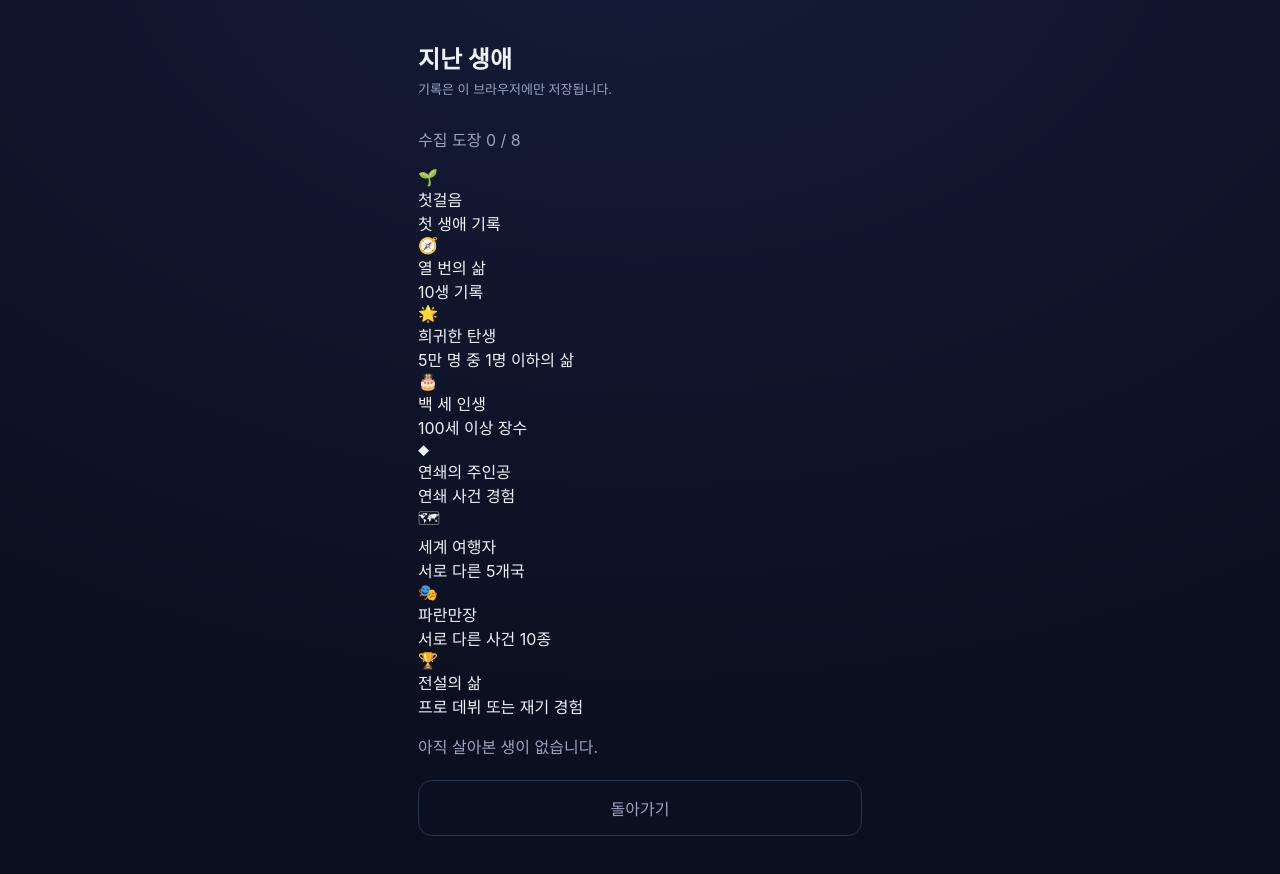
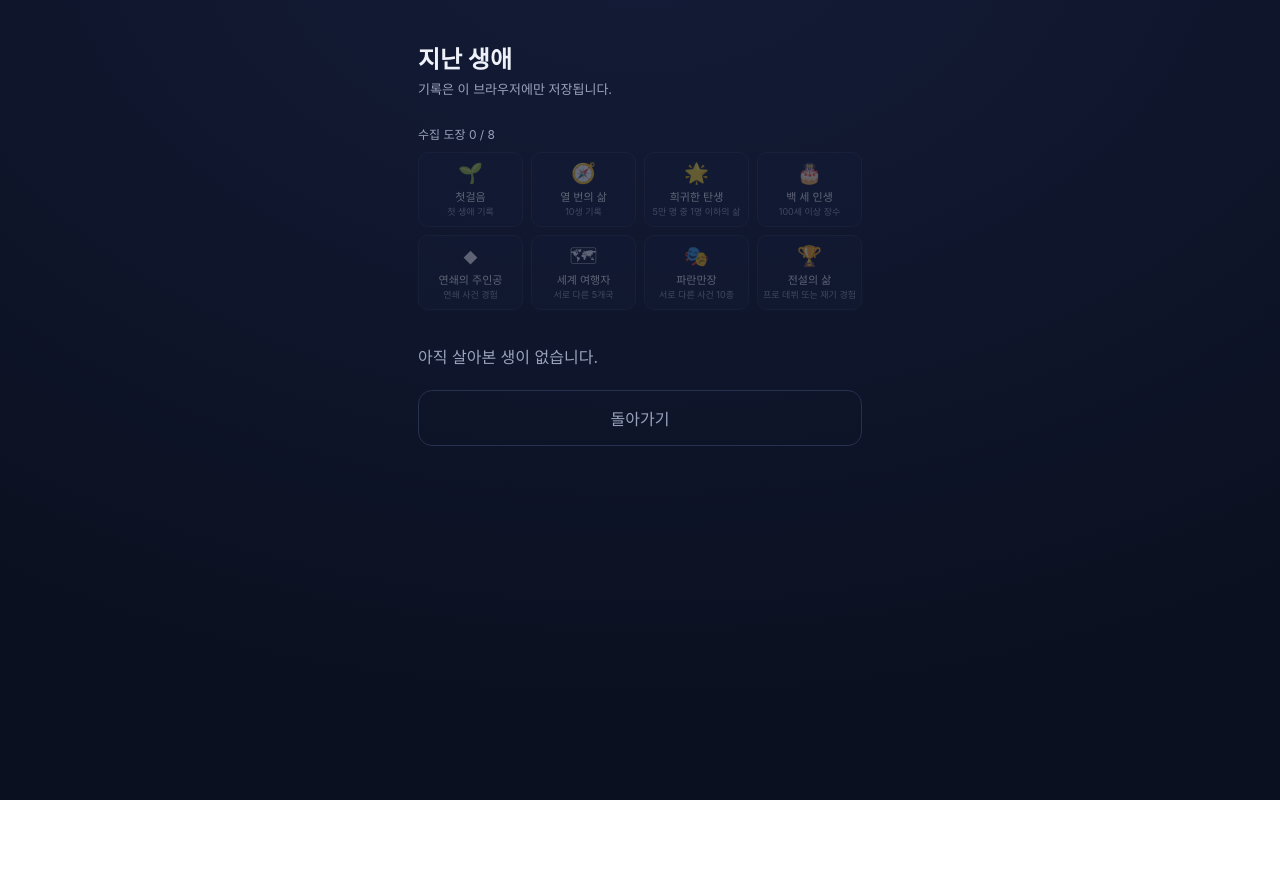
Before and after one commit to sigco3111/dashi-jigu, a website with bundled scripts: page index.html in a window 1280 px wide. Both pictures are taken after a click on the button "지난 생애". After the commit the page ends 800 px from the top, so only its background shows below. Built offline with nearby package versions, Linux system fonts and the light colour scheme.

Commit message:
Add styles for arch stamps in style.css

```diff
--- a/css/style.css
+++ b/css/style.css
@@ -97,3 +97,14 @@ h1 { font-size: 44px; margin: 0; letter-spacing: -0.02em; color: var(--warm); te
 
 #e-chain { font-size: 12.5px; margin: -4px 0 8px; color: var(--accent); }
 #event-overlay[data-chain] .panel { border-color: var(--accent); }
+
+/* 수집 도장 (R5) */
+#arch-stamps { display: grid; grid-template-columns: repeat(4, 1fr); gap: 8px; margin: 14px 0 18px; }
+.stamp-head { grid-column: 1 / -1; margin: 0 0 2px; font-size: 12px; }
+.stamp { background: #141c38; border: 1px solid #26304f; border-radius: 10px; padding: 8px 4px; text-align: center; }
+.stamp .s-icon { font-size: 20px; line-height: 1.2; }
+.stamp .s-name { font-size: 11px; margin-top: 3px; }
+.stamp .s-desc { font-size: 9px; color: var(--dim); margin-top: 1px; }
+.stamp.locked { opacity: 0.35; }
+.stamp.earned { border-color: #ffb45e; }
+.arch-save-note { font-size: 12px; margin: 10px 0 0; }
```
